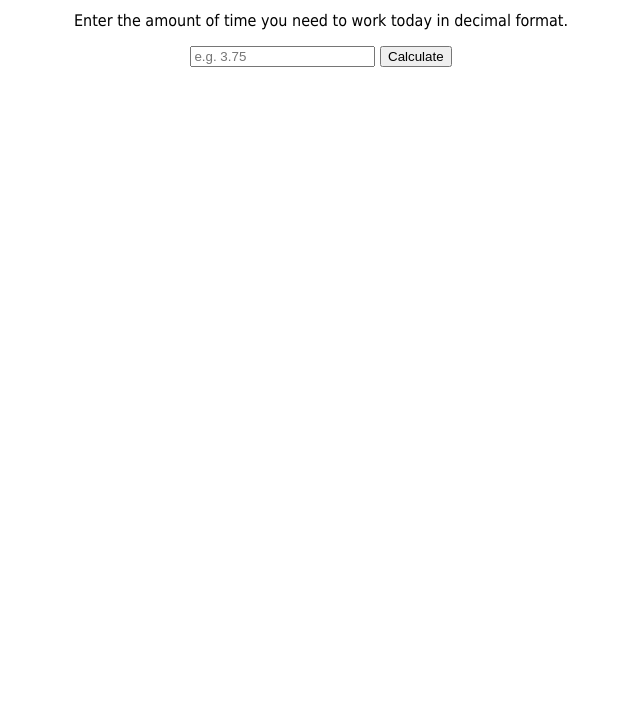
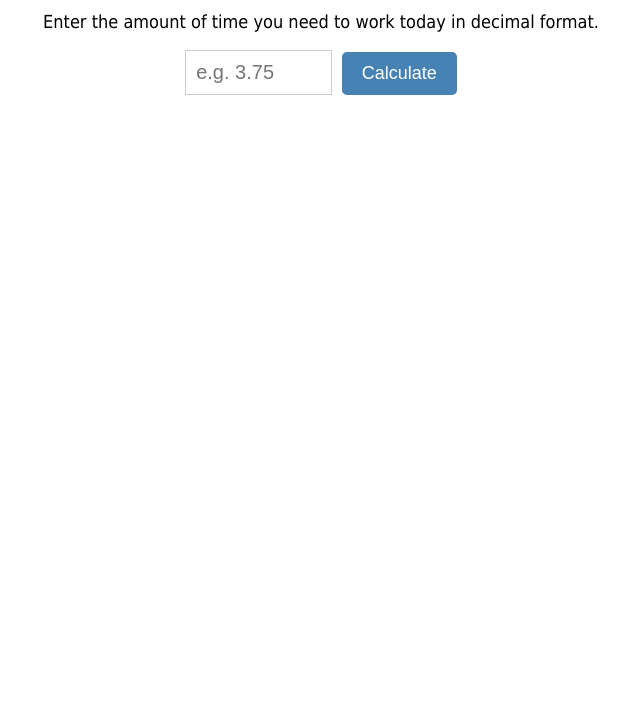
Before and after one commit to bugdlr/worktimer, a plain HTML site: page index.html in a window 1280 px wide. Shown: the part 89-800 px from the top of the page, without its empty margins (319-959 px from the left). Drawn offline with Linux system fonts and the light colour scheme.

Commit message:
changed button style

```diff
--- a/style.css
+++ b/style.css
@@ -10,9 +10,12 @@ h1 {
   font-size: 40px;
 }
 
+p {
+  font-size: 18px;
+}
+
 #stopMessage {
   display: none;
-  font-size: 26px;
 }
 
 #time {
@@ -20,8 +23,25 @@ h1 {
   color: firebrick;
 }
 
+input {
+  border: 1px solid #ccc;
+  font-size: 20px;
+  padding: 10px;
+  margin-right: 5px;
+  width: 125px;
+}
+
 input[type=number]::-webkit-inner-spin-button,
 input[type=number]::-webkit-outer-spin-button {
   -webkit-appearance: none;
   margin: 0;
 }
+
+button {
+  background-color: steelblue;
+  color: white;
+  border-radius: 5px;
+  font-size: 18px;
+  padding: 11px 20px;
+  border: none;
+}
```
